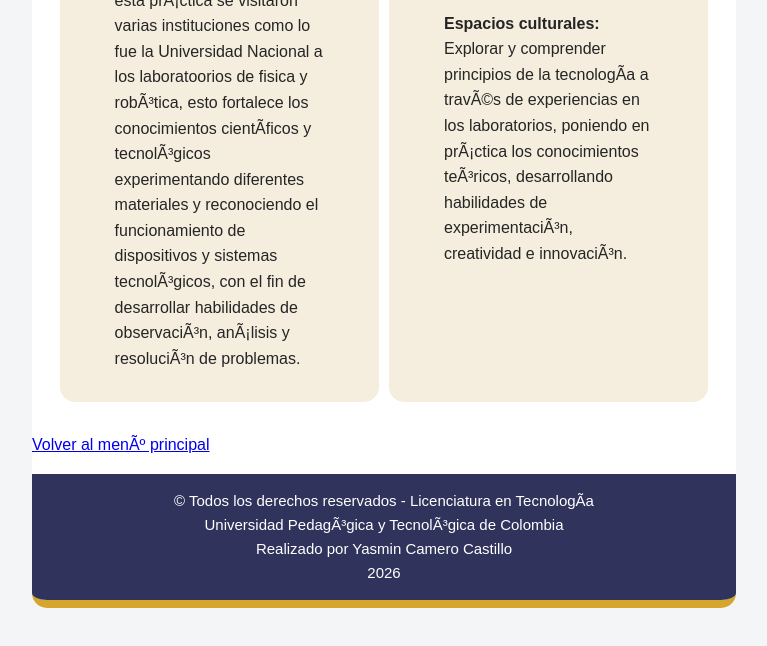
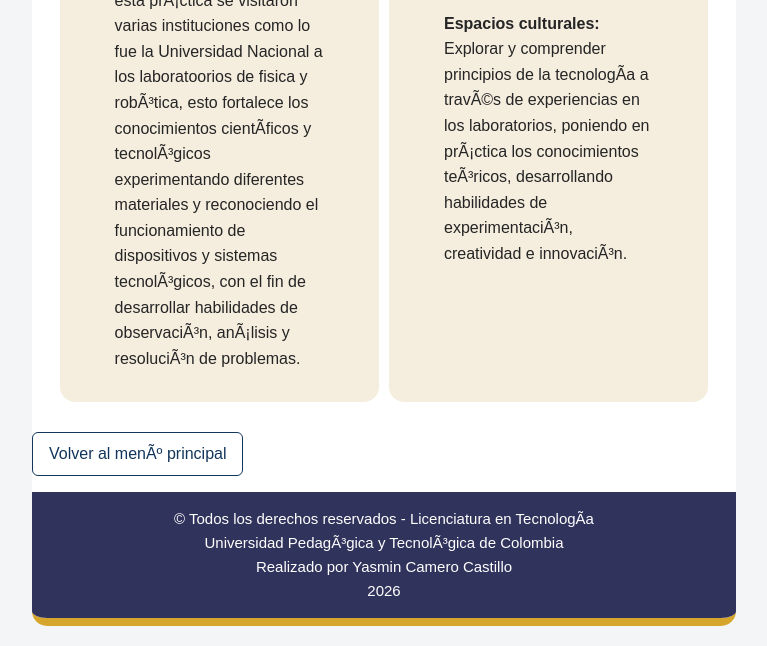
Before and after one commit to yasmincamero-cmd/practicas-Lic.-Tecnolog-a, a plain HTML site: page index.html in a window 1280 px wide. Shown: the part 2183-2829 px from the top of the page, without its empty margins (256-1023 px from the left). Drawn offline with Linux system fonts and the light colour scheme.

Commit message:
Update estilos.css
actualizacion

```diff
--- a/estilos.css
+++ b/estilos.css
@@ -223,3 +223,19 @@ hr {
     padding: 5px 10px 15px 10px;
     margin: 0;
 }
+.menu{
+    margin:16px 0;
+}
+.menu a{
+    display: inline-block;
+    padding: 8px 16px;
+    border: 1px solid #12355b;
+    border-radius: 6px;
+    text-decoration: none;
+    color: #12355b;
+}
+.menu a:hover,
+.menu a: focus{
+    background:#12355b;
+    color:#fff;
+}
```
